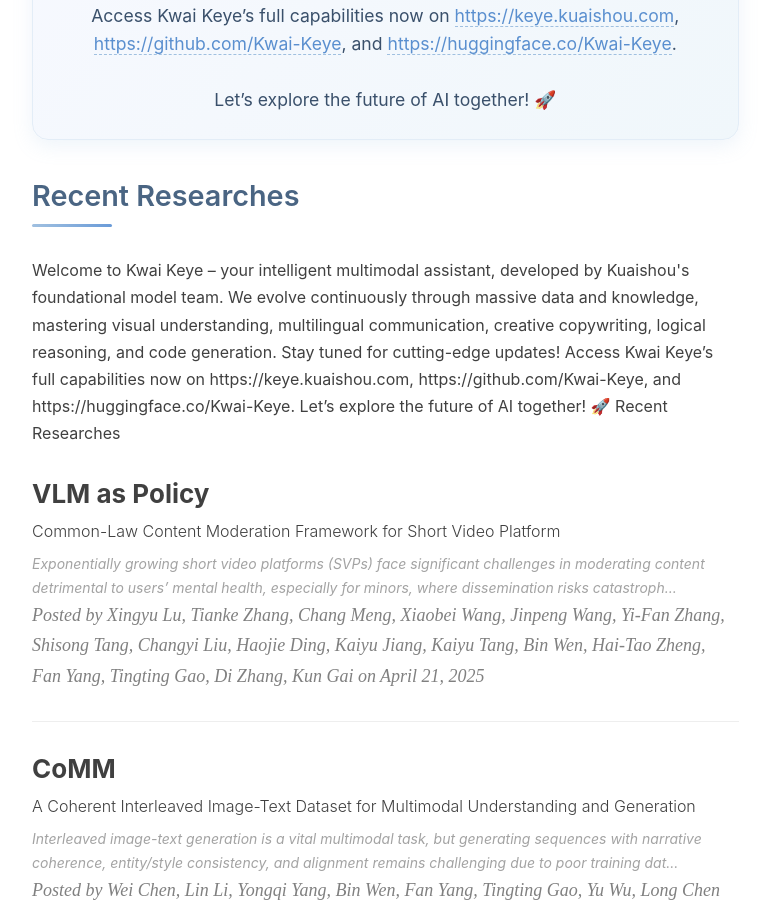
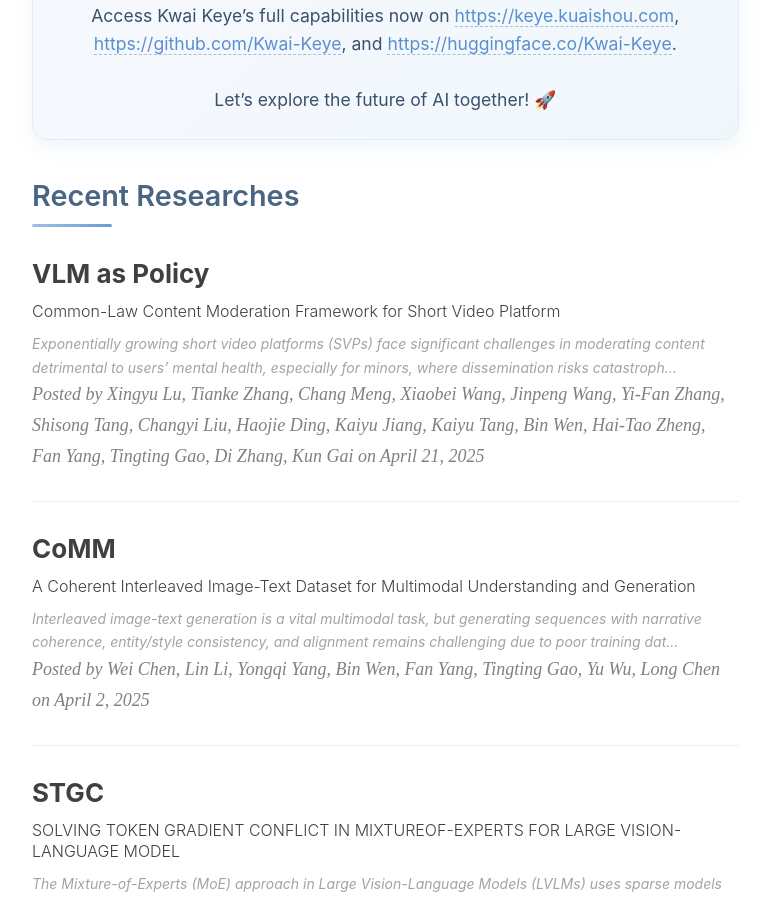
Before and after one commit to Kwai-Keye/kwai-keye.github.io, a Jekyll site: the page built from index.html, in a window 1280 px wide and 900 px high, scrolled down 728 px. Shown: the whole window, without its empty margins (233-1003 px from the left). Built offline with Jekyll 4.4.1, drawn with Linux system fonts in a browser that asks for light colours; nearby versions of some CDN libraries; the list of posts is cut into pages by our own code; comment, search, counter and statistics services are not loaded.

Commit message:
Update index.html

```diff
--- a/index.html
+++ b/index.html
@@ -56,11 +56,6 @@
   "></span>
 </h1>
 
-<!p style="text-align: center; max-width: 800px; margin: 20px auto;">
-  Welcome to Kwai Keye – your intelligent multimodal assistant, developed by Kuaishou's foundational model team. We evolve continuously through massive data and knowledge, mastering visual understanding, multilingual communication, creative copywriting, logical reasoning, and code generation. Stay tuned for cutting-edge updates! Access Kwai Keye’s full capabilities now on https://keye.kuaishou.com, https://github.com/Kwai-Keye, and https://huggingface.co/Kwai-Keye. Let’s explore the future of AI together! 🚀
-<!/p>
-<!h1 style="text-align: left;">Recent Researches</h1>
-
 {% for post in paginator.posts %}
 <a href="{{ post.arxiv }}" class="post-preview-link">
     <div class="post-preview">
```
